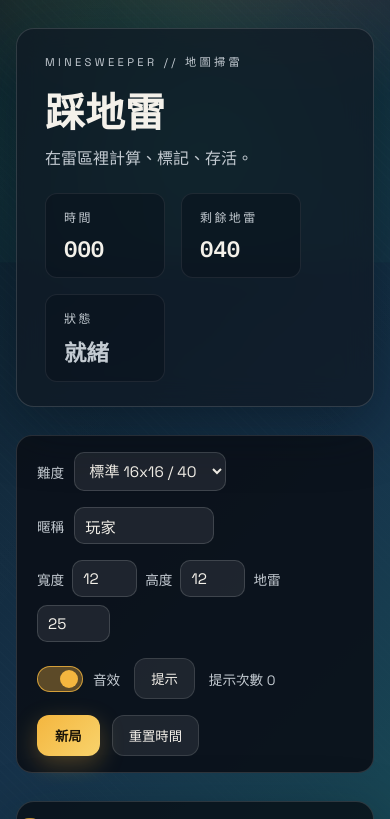
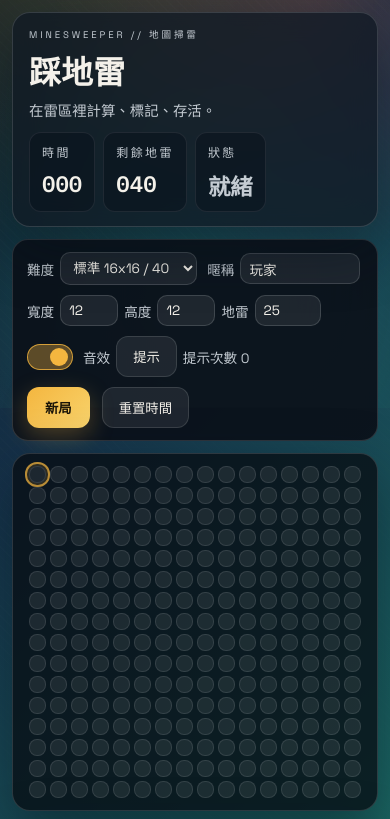
Before and after one commit to aibasil-ai/minesweeper, a website with bundled scripts: page public/index.html in a window 390 px wide. Shown: the top 819 px of the page. Built offline with nearby package versions, Linux system fonts and the light colour scheme.

Commit message:
Fit mobile layout to viewport

```diff
--- a/public/style.css
+++ b/public/style.css
@@ -512,15 +512,99 @@ button {
 
 @media (max-width: 640px) {
   body {
-    padding: 28px 16px 48px;
+    padding: 12px;
+    height: 100dvh;
+    min-height: 100dvh;
+    align-items: stretch;
+    overflow: hidden;
+  }
+
+  .app {
+    height: 100%;
+    gap: 12px;
+    grid-template-rows: auto auto 1fr;
+  }
+
+  .hero {
+    padding: 14px 16px;
+    gap: 12px;
+  }
+
+  .kicker {
+    font-size: 0.6rem;
+    margin-bottom: 6px;
+  }
+
+  .hero h1 {
+    font-size: 2rem;
+  }
+
+  .subtitle {
+    font-size: 0.9rem;
+  }
+
+  .stats {
+    width: 100%;
+    gap: 8px;
   }
 
   .stat {
-    min-width: 120px;
+    min-width: 0;
+    padding: 10px 12px;
+  }
+
+  .controls {
+    padding: 12px 14px;
+    gap: 10px;
+  }
+
+  .control-group {
+    gap: 6px;
+  }
+
+  select,
+  input {
+    padding: 6px 8px;
+    font-size: 0.85rem;
+  }
+
+  .nickname-group input {
+    width: 120px;
+  }
+
+  .arena {
+    grid-template-columns: 1fr;
+    grid-template-rows: minmax(0, 1fr) auto;
+    gap: 12px;
+    align-items: stretch;
+  }
+
+  .board-panel {
+    padding: 12px;
+    min-height: 0;
+    overflow: hidden;
+  }
+
+  .leaderboard-panel {
+    padding: 12px;
+    gap: 10px;
+  }
+
+  .leaderboard-list {
+    font-size: 0.85rem;
+    gap: 6px;
+  }
+
+  .leaderboard-list li:nth-child(n + 4) {
+    display: none;
   }
 
   .board {
-    --cell-size: 28px;
+    --cell-size: 24px;
+  }
+
+  .tips {
+    display: none;
   }
 }
 
--- a/src/main.ts
+++ b/src/main.ts
@@ -252,12 +252,21 @@ function getConfigLabel(config: GameConfig, key?: DifficultyKey): string {
 }
 
 function applyBoardSizing(): void {
-  const { cols } = state.config;
-  const panelWidth = boardPanelEl.clientWidth - 32;
+  const { cols, rows } = state.config;
+  const panelWidth = Math.max(boardPanelEl.clientWidth - 32, 0);
+  const panelHeight = Math.max(boardPanelEl.clientHeight - 32, 0);
   const gap = Number.parseInt(getComputedStyle(boardEl).gap || '4', 10);
   const maxCell = 36;
-  const minCell = 18;
-  const cellSize = clamp(Math.floor((panelWidth - gap * (cols - 1)) / cols), minCell, maxCell);
+  const minCell = 16;
+  const maxCellByWidth = Math.floor((panelWidth - gap * (cols - 1)) / cols);
+  const maxCellByHeight = panelHeight
+    ? Math.floor((panelHeight - gap * (rows - 1)) / rows)
+    : maxCellByWidth;
+  const cellSize = clamp(
+    Math.floor(Math.min(maxCell, maxCellByWidth, maxCellByHeight)),
+    minCell,
+    maxCell
+  );
   boardEl.style.setProperty('--cell-size', `${cellSize}px`);
   boardEl.style.gridTemplateColumns = `repeat(${cols}, ${cellSize}px)`;
   boardEl.style.gridAutoRows = `${cellSize}px`;
```
